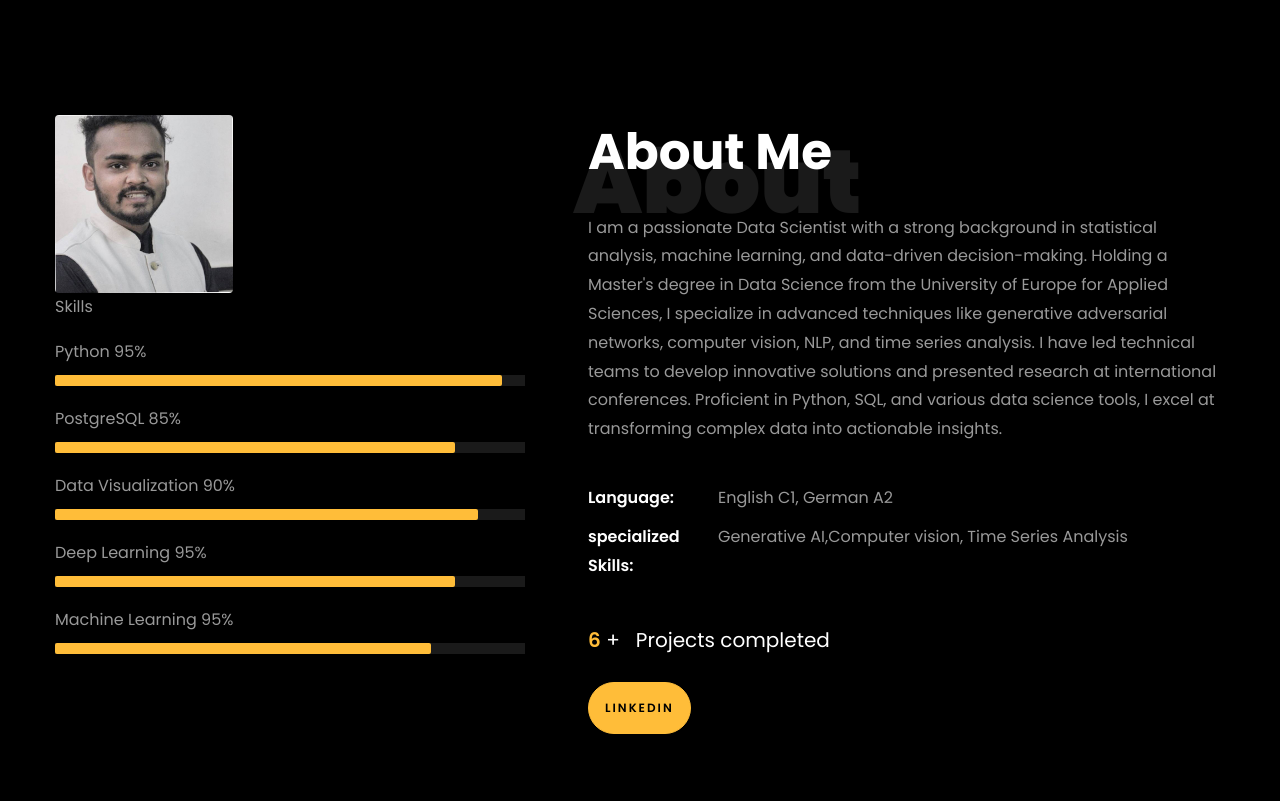
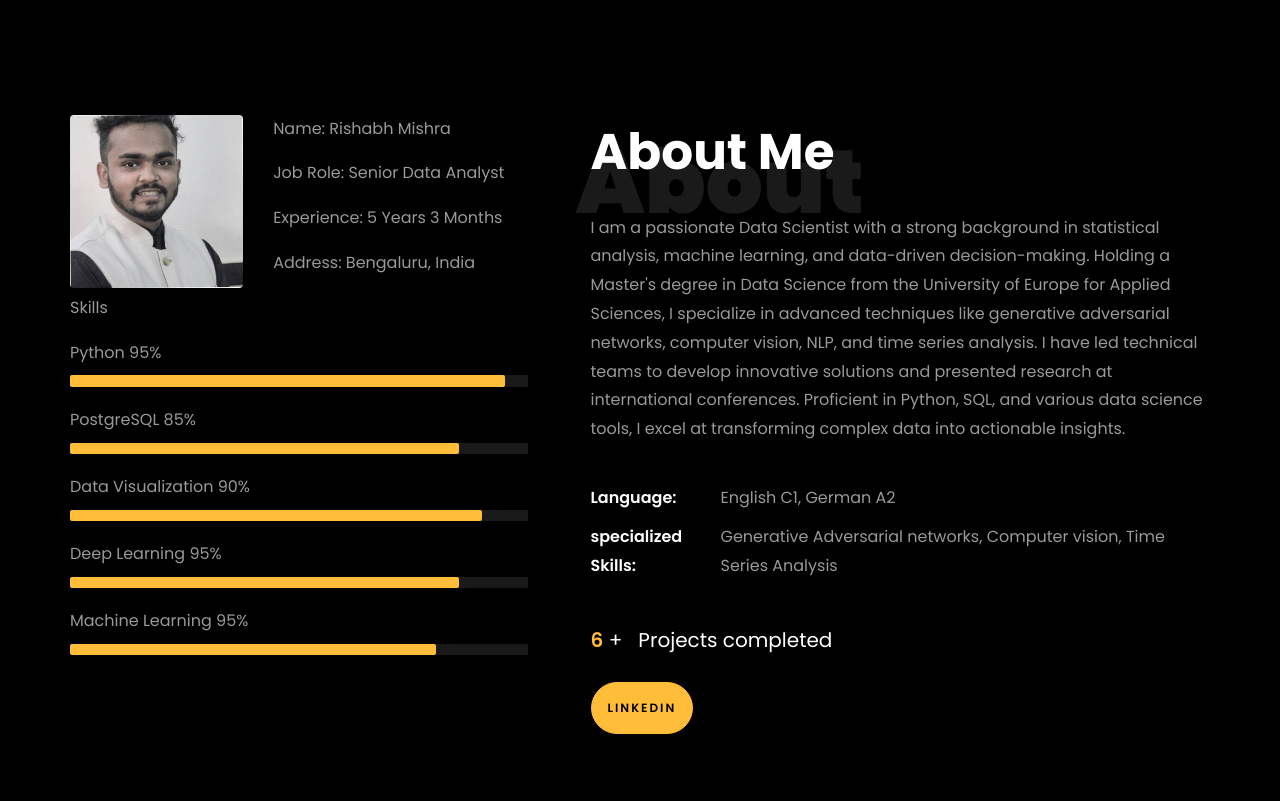
Before and after one commit to MLWizard-93/test1.github.io, a plain HTML site: page index.html in a window 1280 px wide. Shown: the part 805-1606 px from the top of the page. Drawn offline with Linux system fonts and the light colour scheme; files whose address does not match are found by name.

Commit message:
2nd last

```diff
--- a/index.html
+++ b/index.html
@@ -143,7 +143,7 @@
 			  <div class="overlay"></div>
 		       <div class="container">
 			    <div class="row d-md-flex no-gutters slider-text align-items-end justify-content-end" data-scrollax-parent="true">
-				 <div class="one-third  order-md-last img" style="background-image:url(images/1670456271701.jpg);">
+				 <div class="one-third js-fullheight order-md-last img" style="background-image:url(images/proj_4.jpg);">
 				  <div class="overlay"></div>
 				 </div>
 				    <div class="one-forth d-flex  align-items-center ftco-animate" data-scrollax=" properties: { translateY: '70%' }">
@@ -168,19 +168,26 @@
     	<div class="container">
 			<div class="row">
 				<div class="row d-flex align-items-stretch">
-				 <div class="row d-flex">
+				<!-- <div class="row d-flex"> -->
 					<div class="col-md-6 col-lg-5 d-flex">
 						<div class="img-about img d-flex align-items-stretch">
 							<div class="overlay">
 								<div class="row">
 									<div class="col-sm-6 col-md-5">
-										<div class="about-img">
-										  <img src="images/1670456271701.png" class="img-fluid rounded b-shadow-a" alt="">
-										</div>
+									  <div class="about-img">
+										<img src="images/1670456271701.png" class="img-fluid rounded b-shadow-a" alt="">
 									  </div>
 									</div>
-
-
+									<!-- Details next to profile image -->
+									<div class="col-sm-6 col-md-7">
+									  <div class="about-info">
+										<p><span class="title-s">Name: </span> <span>Rishabh Mishra</span></p>
+										<p><span class="title-s">Job Role: </span> <span>Senior Data Analyst</span></p>
+										<p><span class="title-s">Experience: </span> <span>5 Years 3 Months</span></p>
+										<p><span class="title-s">Address: </span> <span>Bengaluru, India</span></p>
+									  </div>
+									</div>
+								  </div>
 								<div class="skill-mf">
 									<p class="title-m">Skills</p>
 									<span>Python</span> <span class="pull-right">95%</span>
@@ -227,7 +234,7 @@
 								<p>I am a passionate Data Scientist with a strong background in statistical analysis, machine learning, and data-driven decision-making. Holding a Master's degree in Data Science from the University of Europe for Applied Sciences, I specialize in advanced techniques like generative adversarial networks, computer vision, NLP, and time series analysis. I have led technical teams to develop innovative solutions and presented research at international conferences. Proficient in Python, SQL, and various data science tools, I excel at transforming complex data into actionable insights.</p>
 								<ul class="about-info mt-4 px-md-0 px-2">
 									<li class="d-flex"><span>Language:</span> <span>English C1, German A2</span></li>
-									<li class="d-flex"><span>specialized Skills:</span> <span>Generative AI,Computer vision, Time Series Analysis</span></li>
+									<li class="d-flex"><span>specialized Skills:</span> <span>Generative Adversarial networks, Computer vision, Time Series Analysis</span></li>
 
 								</ul>
 							</div>
```
